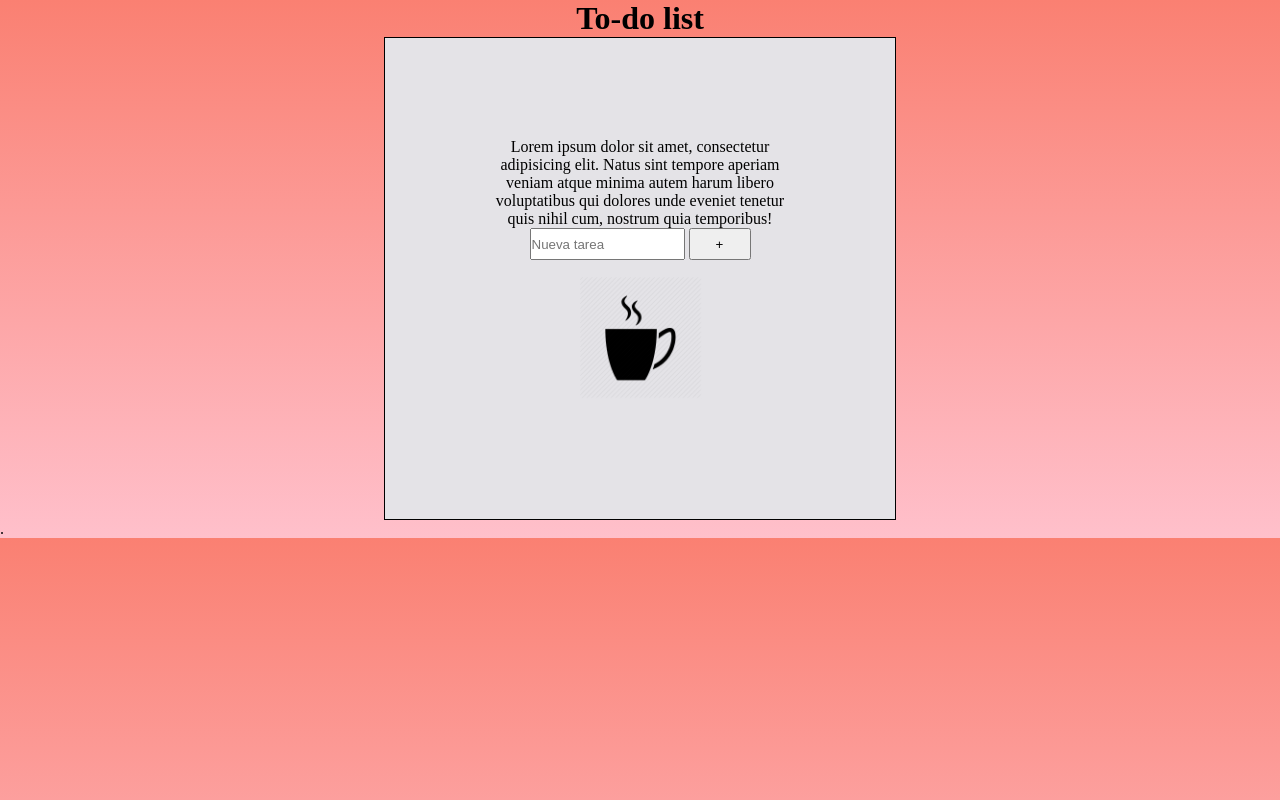
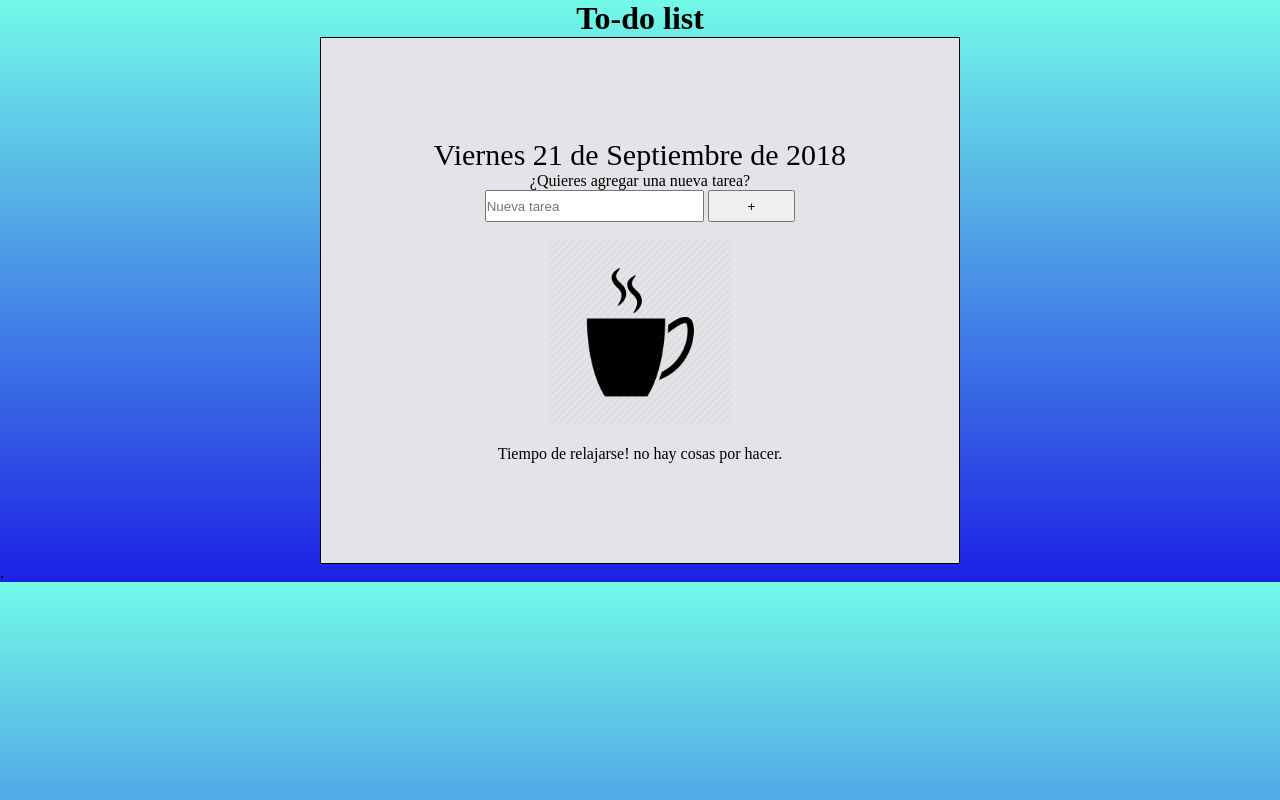
Before and after one commit to Heatscar/lista-por-hacer, a plain HTML site: page index.html in a window 1280 px wide. Drawn offline with Linux system fonts and the light colour scheme.

Commit message:
Se añadio script de fecha

```diff
--- a/index.html
+++ b/index.html
@@ -6,20 +6,19 @@
         <title>To-do List</title>
         <meta name="viewport" content="width=device-width, initial-scale=1">
         <link rel="stylesheet" href="./src/css/index.css">
-        <script src="main.js"></script>
+        <script src="./src/scripts/script.js"></script>
     </head>
-    <body>
+    <body onload="mueveReloj()">
         <header>
             <h1 class="titulo">To-do list</h1>
         </header>
         <div class="content">
-            <p>Lorem ipsum dolor sit amet, consectetur adipisicing elit.
-                Natus sint tempore aperiam veniam atque minima autem harum libero
-                voluptatibus qui dolores unde eveniet tenetur quis nihil cum, nostrum
-                quia temporibus!</p>
+            <div id="fecha"></div>
+            <p>¿Quieres agregar una nueva tarea?</p>
             <input type="text" name="tarea" placeholder="Nueva tarea" class="input1">
             <button class="add">+</button>
             <img src="./src/img/ico2.png" alt="cup" class="cup">
+            <p>Tiempo de relajarse! no hay cosas por hacer.</p>
         </div>
         <p>     .</p>
     </body>
--- a/src/css/index.css
+++ b/src/css/index.css
@@ -5,7 +5,7 @@
 }
 
 body{
-    background-image: linear-gradient(salmon, pink);
+    background-image: linear-gradient(rgb(114, 250, 232), rgb(28, 32, 228));
     height: 80%;
 }
 
@@ -26,8 +26,12 @@ h1.titulo{
     padding: 1rem;
 }
 
+#fecha{
+    font-size: 30px;
+}
+
 div.content{
-    width: 40%;
+    width: 50%;
     margin: 0 auto;
     border: 1px solid #000;
     background: #e4e3e7;
--- /dev/null
+++ b/src/scripts/script.js
@@ -0,0 +1,12 @@
+function mueveReloj(){
+    var LaFecha=new Date();
+    var Mes=new Array("Enero","Febrero","Marzo","Abril","Mayo","Junio","Julio","Agosto","Septiembre","Octubre","Noviembre","Diciembre");
+    var diasem=new Array('Domingo','Lunes','Martes','Miercoles','Jueves','Viernes','Sabado');
+    var diasemana=LaFecha.getDay();
+    var FechaCompleta="";
+    var NumeroDeMes="";
+    NumeroDeMes=LaFecha.getMonth();
+    FechaCompleta=diasem[diasemana]+" "+LaFecha.getDate()+" de "+Mes[NumeroDeMes]+" de "+LaFecha.getFullYear()+" ";
+    document.getElementById('fecha').innerHTML=FechaCompleta;
+    setTimeout('mueveReloj()',1000)
+}
```
